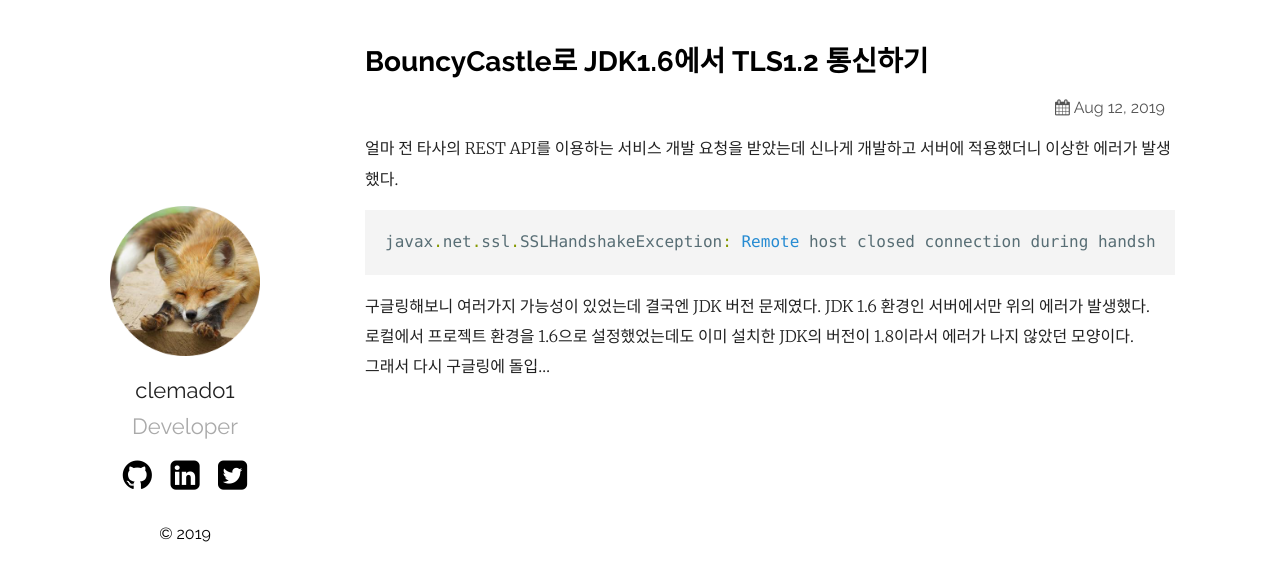
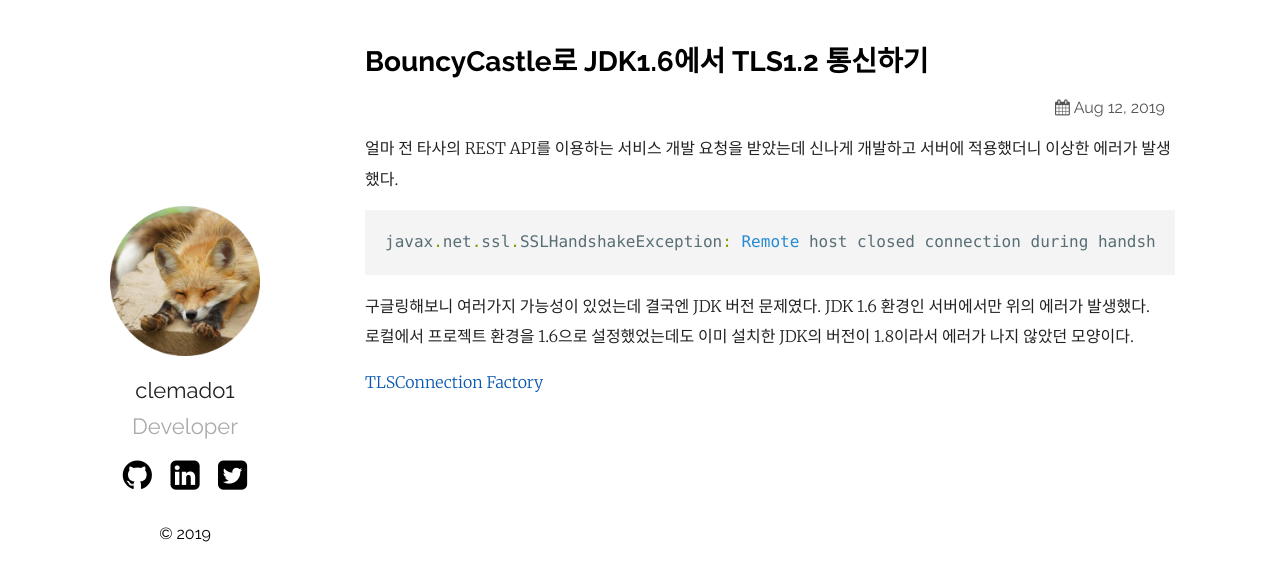
Before and after one commit to clemado1/blog-old, a Jekyll site: the page built from _posts/2019-08-12-BouncyCastle로-JDK1.6에서-TLS1.2-통신하기.md, in a window 1280 px wide. Shown: the top 581 px of the page. Built offline with Jekyll 4.4.1, drawn with Linux system fonts in a browser that asks for light colours.

Commit message:
update bouncyCastle post

```diff
--- a/_posts/2019-08-12-BouncyCastle로-JDK1.6에서-TLS1.2-통신하기.md
+++ b/_posts/2019-08-12-BouncyCastle로-JDK1.6에서-TLS1.2-통신하기.md
@@ -11,4 +11,5 @@ javax.net.ssl.SSLHandshakeException: Remote host closed connection during handsh
 
 구글링해보니 여러가지 가능성이 있었는데 결국엔 JDK 버전 문제였다. JDK 1.6 환경인 서버에서만 위의 에러가 발생했다.
 로컬에서 프로젝트 환경을 1.6으로 설정했었는데도 이미 설치한 JDK의 버전이 1.8이라서 에러가 나지 않았던 모양이다.
-그래서 다시 구글링에 돌입...
+
+[TLSConnection Factory](https://stackoverflow.com/questions/33364100/how-to-use-tls-1-2-in-java-6#answer-33495988)
```
